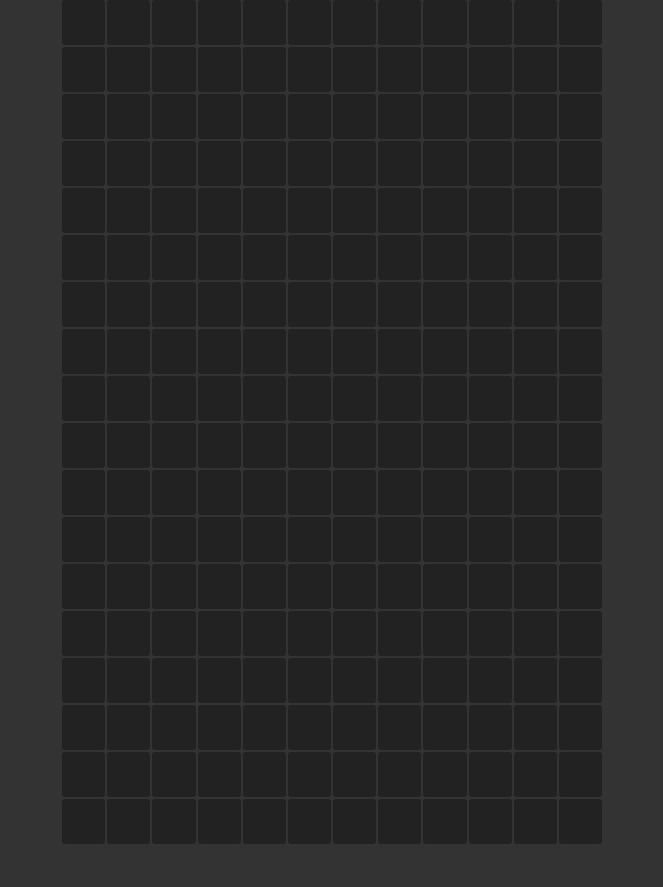
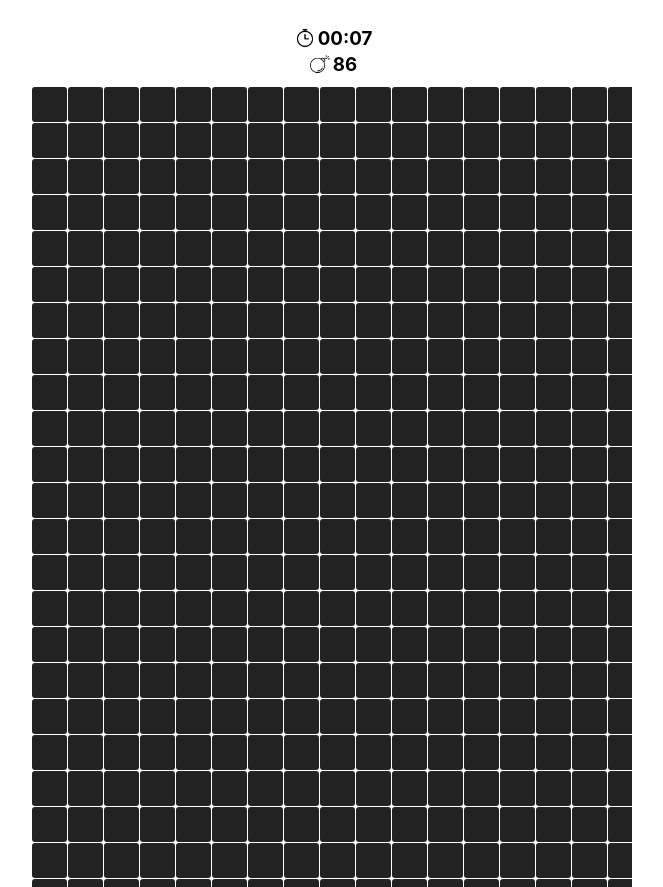
Before and after one commit to i-amare/minesweeper, a React (Create React App) app: page / in a window 1280 px wide. Shown: the whole page, without its empty margins (308-971 px from the left). Before the commit the page ends 844 px from the top, so only its background shows below. Built offline with nearby package versions, Linux system fonts and the light colour scheme.

Commit message:
Created top bar
Created a bar component which contains a timer component which tracks the time elapsed in round and a bomb count component which displays the bombs left in the game

```diff
--- a/src/App.css
+++ b/src/App.css
@@ -1,6 +1,6 @@
 * {
-	background-color: #333;
-	color: #fff;
+	background-color: "mintcream";
+	color: #000;
 }
 
 .block:active {
--- a/src/App.tsx
+++ b/src/App.tsx
@@ -1,16 +1,33 @@
-import React, { useState } from "react";
+import React, { useEffect, useState } from "react";
 import Tile from "./scripts/Tile";
 import "./App.css";
 import Grid from "./components/grid/Grid";
+import Bar from "./components/bar/Bar";
 import Vendor from "./scripts/Vendor";
 
 function App() {
-	const [gridWidthState, setGridWidthState] = useState(12);
-	const [gridHeightState, setGridHeightState] = useState(18);
-	const [bombState, setBombState] = useState(30);
+	// Grid states
+	const [gridWidthState, setGridWidthState] = useState(18);
+	const [gridHeightState, setGridHeightState] = useState(24);
+	const [bombState, setBombState] = useState(
+		Math.round(gridWidthState * gridHeightState * 0.2)
+	);
 	const [gridState, setGridState] = useState(
 		Vendor.createGrid(gridWidthState, gridHeightState, bombState)
 	);
+
+	// Timer states
+	const [startTimeState, setStartTimeState] = useState(new Date().getTime());
+	const [timeElapsedState, setTimeElapsedState] = useState(0);
+	useEffect(() => {
+		const interval = setInterval(() => {
+			setTimeElapsedState(new Date().getTime() - startTimeState);
+		}, 1000);
+
+		return () => {
+			clearInterval(interval);
+		};
+	}, [startTimeState]);
 
 	/**
 	 * Handles the logic of tile clicks
@@ -41,6 +58,7 @@ function App() {
 				justifyContent: "center",
 			}}
 		>
+			<Bar timeElapsed={timeElapsedState} bombsLeft={bombState} />
 			<Grid
 				tileArrState={gridState}
 				gridHeight={gridHeightState}
--- /dev/null
+++ b/src/components/bar/Bar.tsx
@@ -0,0 +1,27 @@
+import Timer from "./Timer";
+import BombCount from "./BombCount";
+import { CSSProperties } from "react";
+
+interface BarProps {
+	timeElapsed: number;
+	bombsLeft: number;
+}
+
+const Bar = (props: BarProps) => {
+	const BarStyling: CSSProperties = {
+		display: "flex",
+		flexDirection: "column",
+		justifyContent: "center",
+		alignContent: "center",
+		margin: "25px 0 10px 0",
+	};
+
+	return (
+		<div className="Bar" style={BarStyling}>
+			<Timer timeElapsed={props.timeElapsed} />
+			<BombCount bombsLeft={props.bombsLeft} />
+		</div>
+	);
+};
+
+export default Bar;
--- /dev/null
+++ b/src/components/bar/BombCount.tsx
@@ -0,0 +1,34 @@
+import { CSSProperties } from "react";
+import bombIcon from "../../assets/bomb.png";
+
+interface BombCountProps {
+	bombsLeft: number;
+}
+
+const BombCount = (props: BombCountProps) => {
+	const imageStyling: CSSProperties = {
+		margin: "3px",
+		width: "20px",
+	};
+
+	const bombCountStyling: CSSProperties = {
+		display: "flex",
+		justifyContent: "center",
+		alignItems: "center",
+	};
+
+	return (
+		<div className="BombCount" style={bombCountStyling}>
+			<img src={bombIcon} alt="bomb" style={imageStyling} />
+			<h3
+				style={{
+					margin: "0",
+				}}
+			>
+				{props.bombsLeft}
+			</h3>
+		</div>
+	);
+};
+
+export default BombCount;
--- /dev/null
+++ b/src/components/bar/Timer.tsx
@@ -0,0 +1,40 @@
+import { CSSProperties } from "react";
+import timerIcon from "../../assets/timer.png";
+
+interface TimerProps {
+	timeElapsed: number;
+}
+
+const Timer = (props: TimerProps) => {
+	const timerStyling: CSSProperties = {
+		display: "flex",
+		justifyContent: "center",
+		alignItems: "center",
+	};
+
+	const imageStyling: CSSProperties = {
+		margin: "3px",
+		width: "20px",
+	};
+
+	function formatTime(milliSeconds: number) {
+		const minutes = Math.floor((milliSeconds % (1000 * 60 * 60)) / (1000 * 60));
+		const seconds = Math.floor((milliSeconds % (1000 * 60)) / 1000);
+		return `${minutes < 10 ? "0" + minutes: minutes}:${seconds < 10 ? "0" + seconds : seconds}`
+	}
+
+	return (
+		<div className="Timer" style={timerStyling}>
+			<img src={timerIcon} alt="timer" style={imageStyling} />
+			<h3
+				style={{
+					margin: "0",
+				}}
+			>
+				{formatTime(props.timeElapsed)}
+			</h3>
+		</div>
+	);
+};
+
+export default Timer;
--- a/src/components/grid/Block.tsx
+++ b/src/components/grid/Block.tsx
@@ -18,8 +18,8 @@ const Block = (props: blockProps) => {
 		alignContent: "center",
 		justifyContent: "center",
 		borderRadius: "3px",
-		maxHeight: `${props.blockSize}px`,
-		minHeight: `${props.blockSize}px`,
+		width: `${props.blockSize}px`,
+		height: `${props.blockSize}px`,
 		fontWeight: "bold",
 		transition: "transform 0.2s, background-color 0.2s",
 	};
--- a/src/components/grid/Grid.tsx
+++ b/src/components/grid/Grid.tsx
@@ -10,7 +10,7 @@ interface gridProps {
 }
 
 const Grid = (props: gridProps) => {
-	const blockSize = 45;
+	const blockSize = 35;
 
 	/**
 	 * Dynamically styles the grid in a responsive manner
@@ -25,11 +25,12 @@ const Grid = (props: gridProps) => {
 	};
 
 	const GridStyling: CSSProperties = {
-		width: `${props.gridWidth * blockSize}px`,
-		height: `${props.gridHeight * blockSize}px`,
+		maxWidth: "600px",
+		maxHeight: "800px",
 		display: "grid",
 		gridTemplateColumns: `${gridWidthStyle()}`,
-		gap: "2px",
+		gap: "1px",
+		overflow: "scroll",
 	};
 
 	return (
```
Also changed, not shown: src/components/controls/Controls.tsx (deleted, +0 -9 lines), src/assets/timer.png (added).
